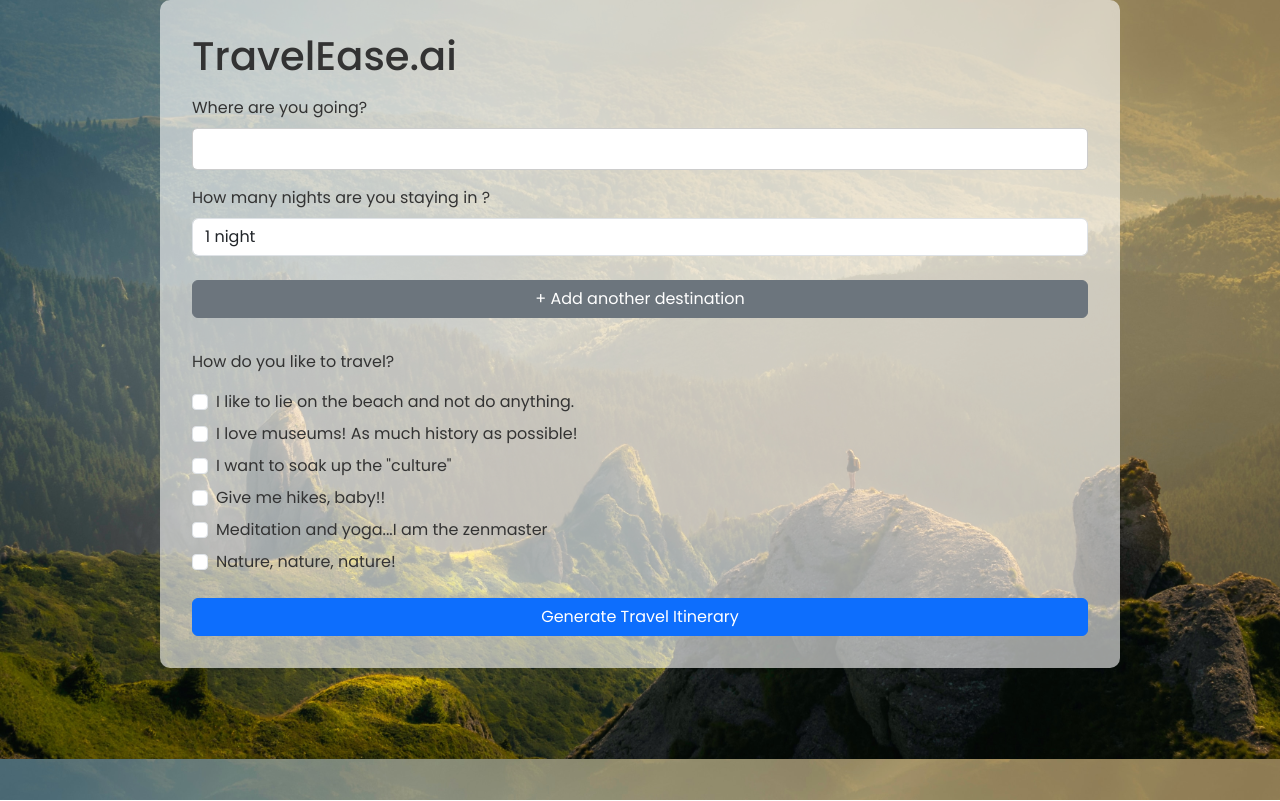
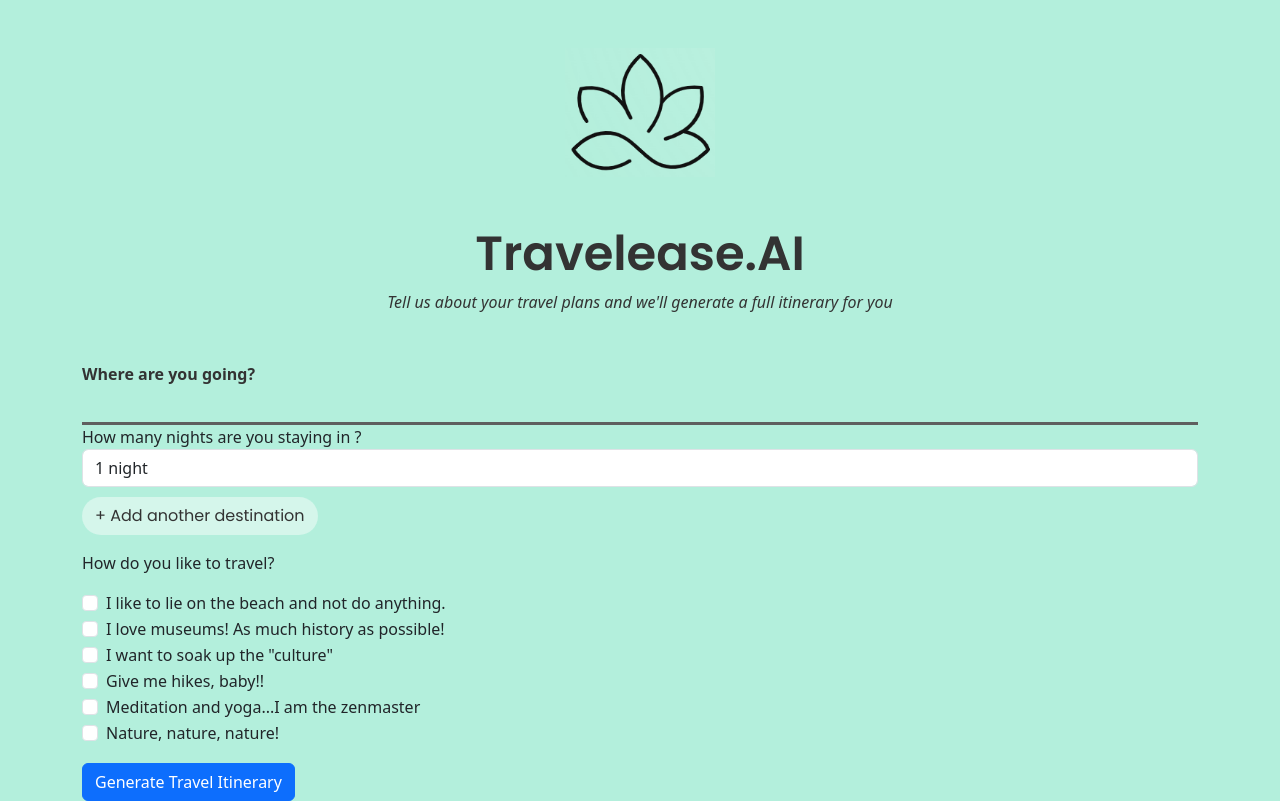
Before and after one commit to jbenadiva/travelease.ai, a Flask app: page / in a window 1280 px wide. Run offline with Flask 2, Linux system fonts and the light colour scheme.

Commit message:
UI improvements

```diff
--- a/static/style.css
+++ b/static/style.css
@@ -6,14 +6,71 @@
 }
 
 body {
+    background-color: #B3EFDC; /* Updating the background color */
+}
+
+.logo {
+    display: flex;
+    justify-content: center;
+    padding: 3rem 0;
+}
+
+.logo img {
+    width: 150px; /* You can adjust this as necessary */
+    height: auto;
+}
+
+.main-header {
+    text-align: center;
     font-family: 'Poppins', sans-serif;
-    font-size: 16px;
-    line-height: 1.5;
+    font-size: 48px;
+    font-weight: bold;
     color: #333;
-    background-image: url('/static/images/background.jpg');
-    background-size: cover;
-    background-position: center;
 }
+
+.sub-header {
+    text-align: center;
+    font-style: italic;
+    color: #333; /* Choose a color that balances well with the black and the background color */
+    padding-bottom: 2rem;
+}
+
+.question {
+    color: #333;
+    font-weight: bold;
+}
+
+.input-field {
+    border: none;
+    border-bottom: 3px solid #5F5F5F;
+    border-radius: 0;
+    background: transparent;
+}
+
+.btn-add {
+    background-color: #D5F6EB;
+    border-radius: 30px;
+    margin-top:10px;
+    color: #333;
+    font-family: 'Poppins', sans-serif;
+    transition: background-color 0.3s;
+}
+
+.btn-add:hover {
+    background-color: #B3DFC7; /* Darken the color on hover */
+}
+
+.btn-next {
+    background-color: #5F5F5F;
+    border-radius: 30px;
+    color: #D5F6EB;
+    font-family: 'Poppins', sans-serif;
+    transition: background-color 0.3s;
+    margin-left: 1rem;
+}
+
+.btn-next:hover {
+    background-color: #4F4F
 
 h1, h2, h3, p {
     margin-bottom: 1rem;
--- a/templates/index.html
+++ b/templates/index.html
@@ -6,10 +6,12 @@
     <title>TravelEase.ai</title>
     <link href="https://cdn.jsdelivr.net/npm/bootstrap@5.3.0-alpha1/dist/css/bootstrap.min.css" rel="stylesheet">
     <link href="https://fonts.googleapis.com/css2?family=Poppins:wght@400;500;600&display=swap" rel="stylesheet">
+     <link rel="icon" href="{{ url_for('static', filename='images/favicon.png') }}">
     <link rel="stylesheet" href="{{ url_for('static', filename='style.css') }}">
     <script src="https://code.jquery.com/jquery-3.6.0.min.js"></script>
     <script src="{{ url_for('static', filename='js/script.js') }}"></script>
     <!-- Hotjar Tracking Code for https://www.travelease.ai -->
+
 <script>
     (function(h,o,t,j,a,r){
         h.hj=h.hj||function(){(h.hj.q=h.hj.q||[]).push(arguments)};
@@ -22,14 +24,21 @@
 </script>
 </head>
 <body>
-    <div class="container">
-        <h1>TravelEase.ai</h1>
+<div class="container">
+        <!-- Adding the logo -->
+        <div class="logo">
+            <img src="{{ url_for('static', filename='images/logo.png') }}" alt="Logo">
+        </div>
+
+        <!-- Updating the headers -->
+        <h1 class="main-header">Travelease.AI</h1>
+        <p class="sub-header">Tell us about your travel plans and we'll generate a full itinerary for you</p>
         <form method="POST" action="{{ url_for('index') }}" id="travel-form">
             <div id="destinations">
                 <!-- Wrap each form element in a div with a Bootstrap class of .form-group for proper spacing -->
                 <div class="form-group destination">
-                    <label for="location-1">Where are you going?</label>
-                    <input type="text" name="locations" id="location-1" class="form-control" required>
+            <label for="location-1" class="question">Where are you going?</label>
+            <input type="text" name="locations" id="location-1" class="form-control input-field" required>
                     <label for="nights-1">How many nights are you staying in <span class="destination-name"></span>?</label>
                     <select name="nights" id="nights-1" class="form-control" required>
                         <option value="1">1 night</option>
@@ -42,7 +51,9 @@
                     </select>
                 </div>
             </div>
-            <button type="button" id="add-destination" class="btn btn-secondary">+ Add another destination</button>
+           <button type="button" id="add-destination" class="btn btn-add">+ Add another destination</button>
+
+
 
             <div id="travel-preferences" class="mt-3">
                 <p>How do you like to travel?</p>
```
Also changed, not shown: static/images/favicon.png (added), static/images/logo.png (added).
